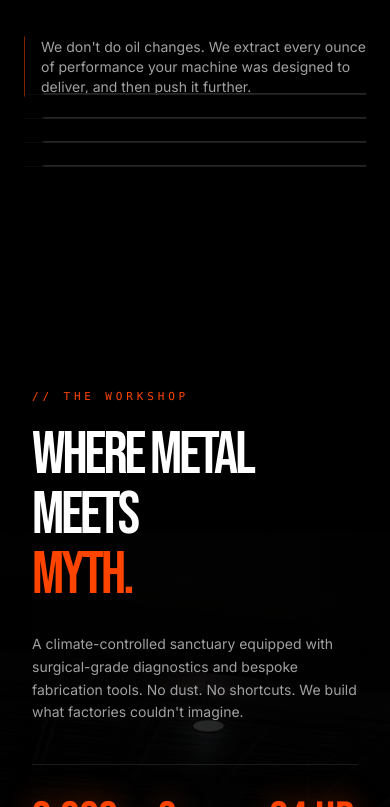
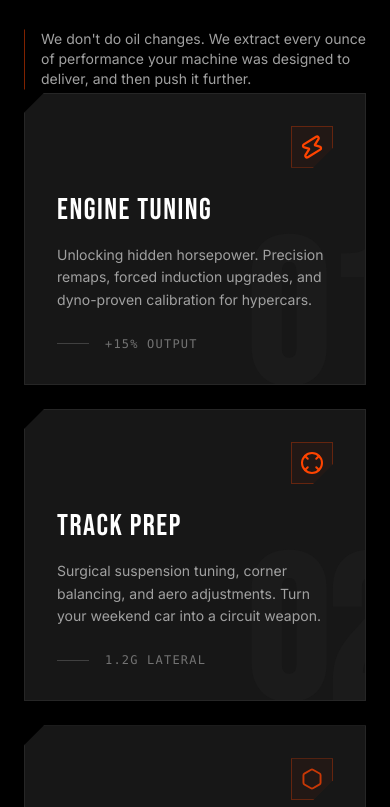
Before and after one commit to jesussalinasdev/car_template, a Next.js app: page /en in a window 390 px wide. Shown: the part 1257-2064 px from the top of the page. Built offline with nearby package versions, Linux system fonts and the light colour scheme.

Commit message:
fix(ui): restore missing height in mobile service cards

```diff
--- a/src/components/services-section.tsx
+++ b/src/components/services-section.tsx
@@ -71,7 +71,7 @@ function ServiceCard({ service, index }: { service: any, index: number }) {
       }}
       className="relative w-full h-auto md:aspect-[4/5] perspective-1000 group cursor-none"
     >
-      <div className="absolute inset-0 bg-neutral-900 border border-neutral-800 clip-diagonal-reverse overflow-hidden transition-colors duration-500 group-hover:border-primary/50">
+      <div className="relative w-full h-full bg-neutral-900 border border-neutral-800 clip-diagonal-reverse overflow-hidden transition-colors duration-500 group-hover:border-primary/50">
 
         {/* Background gradient effect on hover */}
         <div className="absolute inset-0 bg-gradient-to-br from-primary/10 to-transparent opacity-0 group-hover:opacity-100 transition-opacity duration-500" />
```
